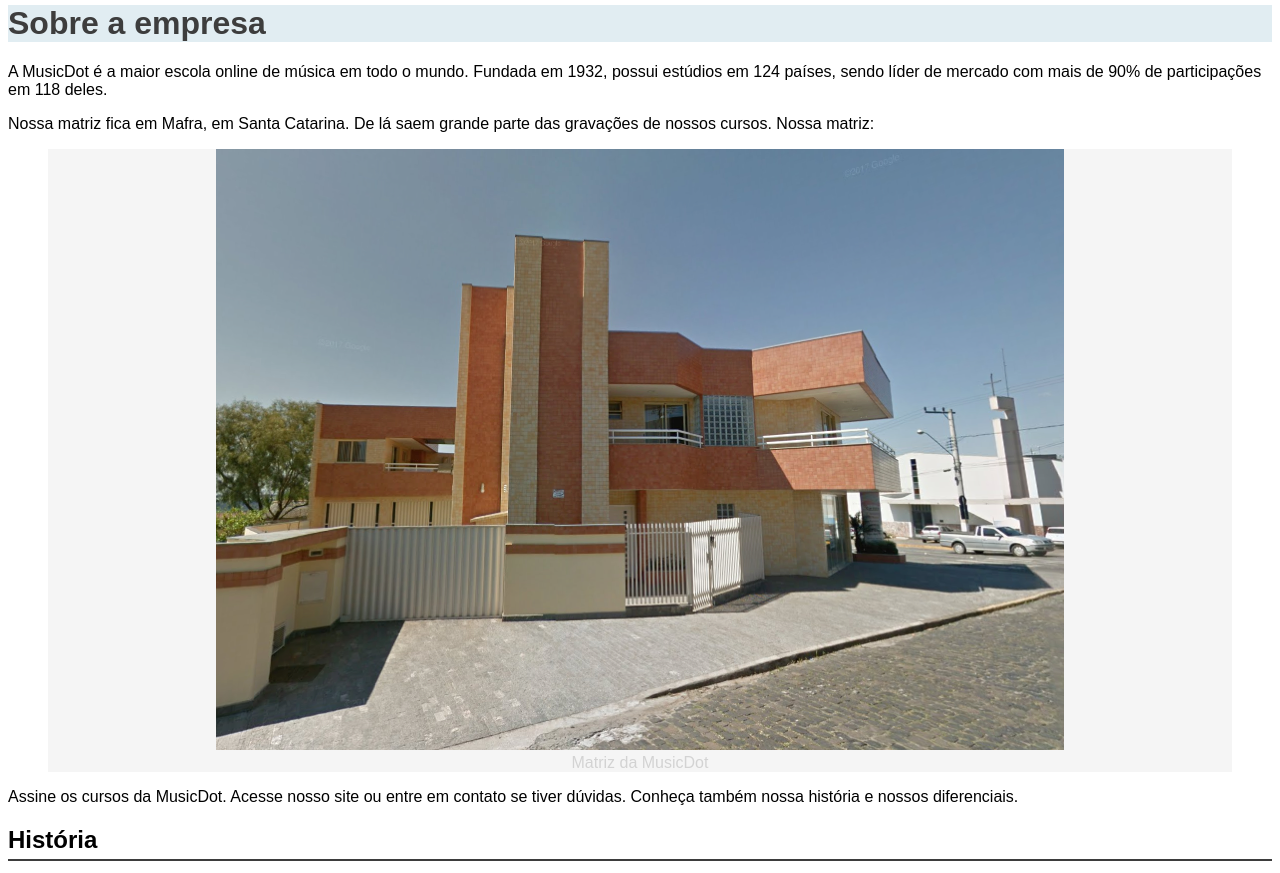
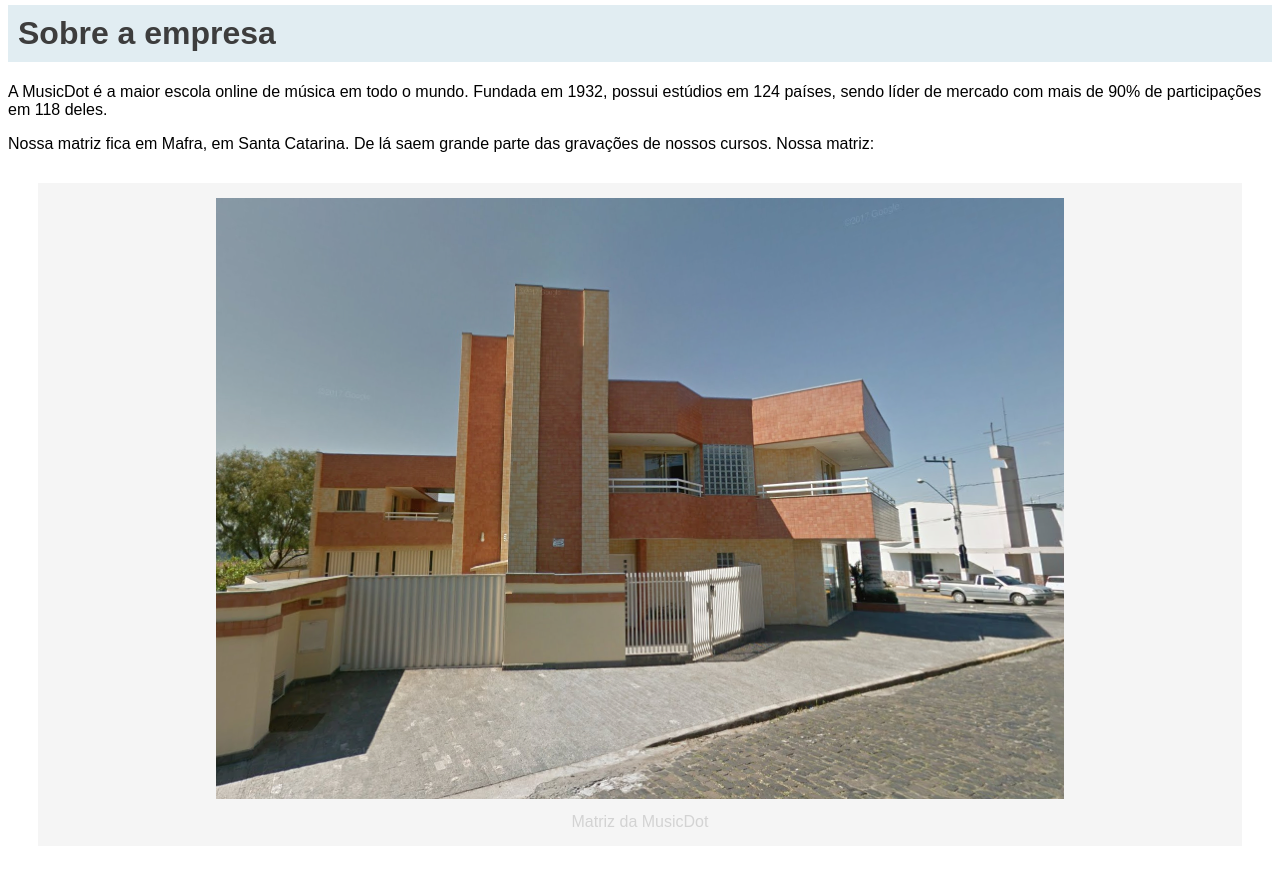
Before and after one commit to lalrianymendes/music-dot, a plain HTML site: page sobre2.html in a window 1280 px wide. Shown: the part 71-944 px from the top of the page. Drawn offline with Linux system fonts and the light colour scheme.

Commit message:
Tópico CSS, Atividade 2

```diff
--- a/style.css
+++ b/style.css
@@ -1,10 +1,16 @@
 body {
     font-family: Arial, Helvetica, sans-serif;
+}
+
+#container {
+    width: 940px;
+    margin: 0 auto;
 }
 
 h1 {
     color: #3D3D3D;
     background-color: #E1EDF2;
+    padding: 10px;
 }
 
 h2 {
@@ -16,4 +22,10 @@ figure {
     text-align: center;
     background-color: whitesmoke;
     color: lightgrey;
+    padding: 15px;
+    margin: 30px;
 }
+
+figure figcaption {
+    margin-top: 10px;
+}
```
